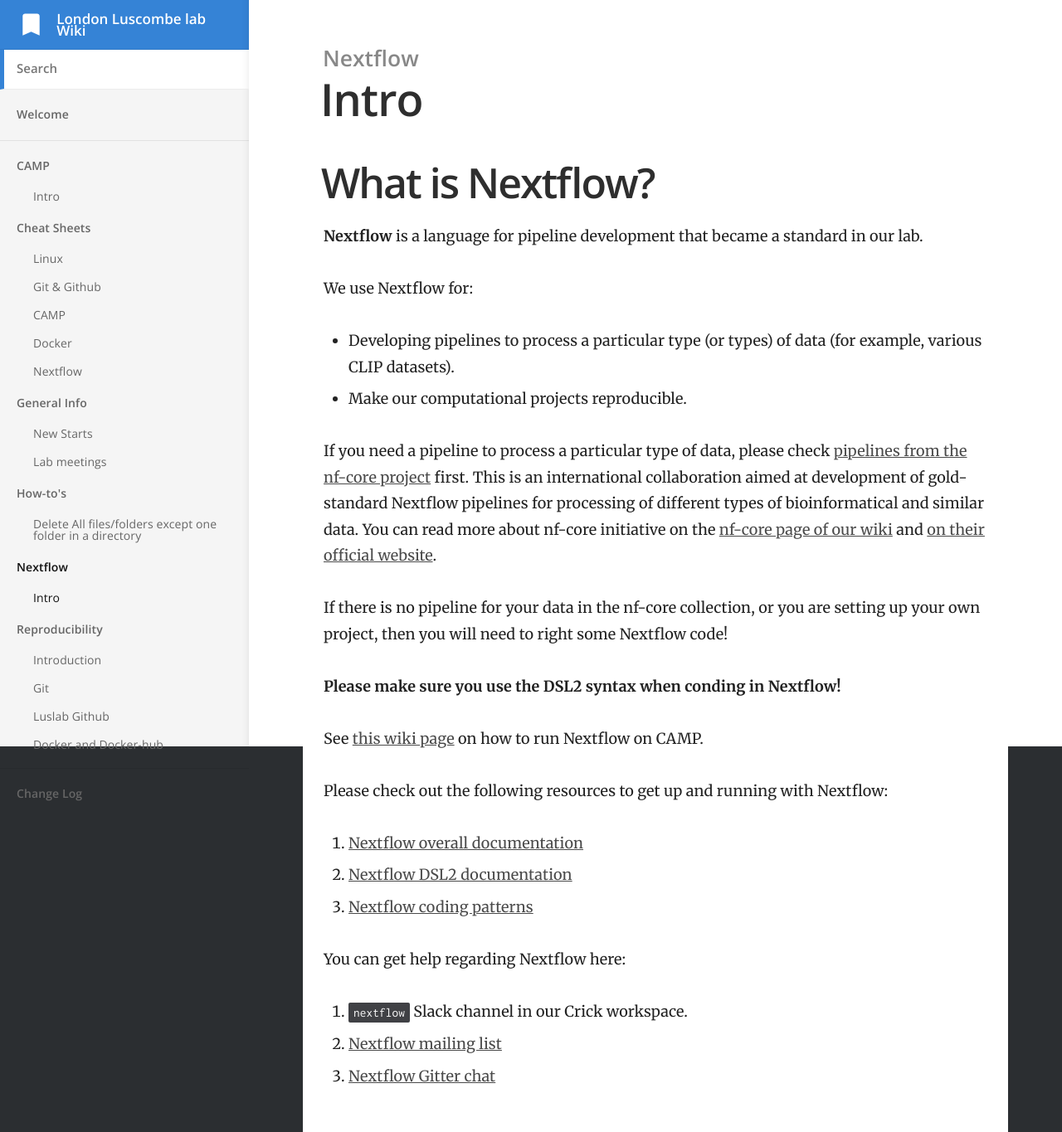
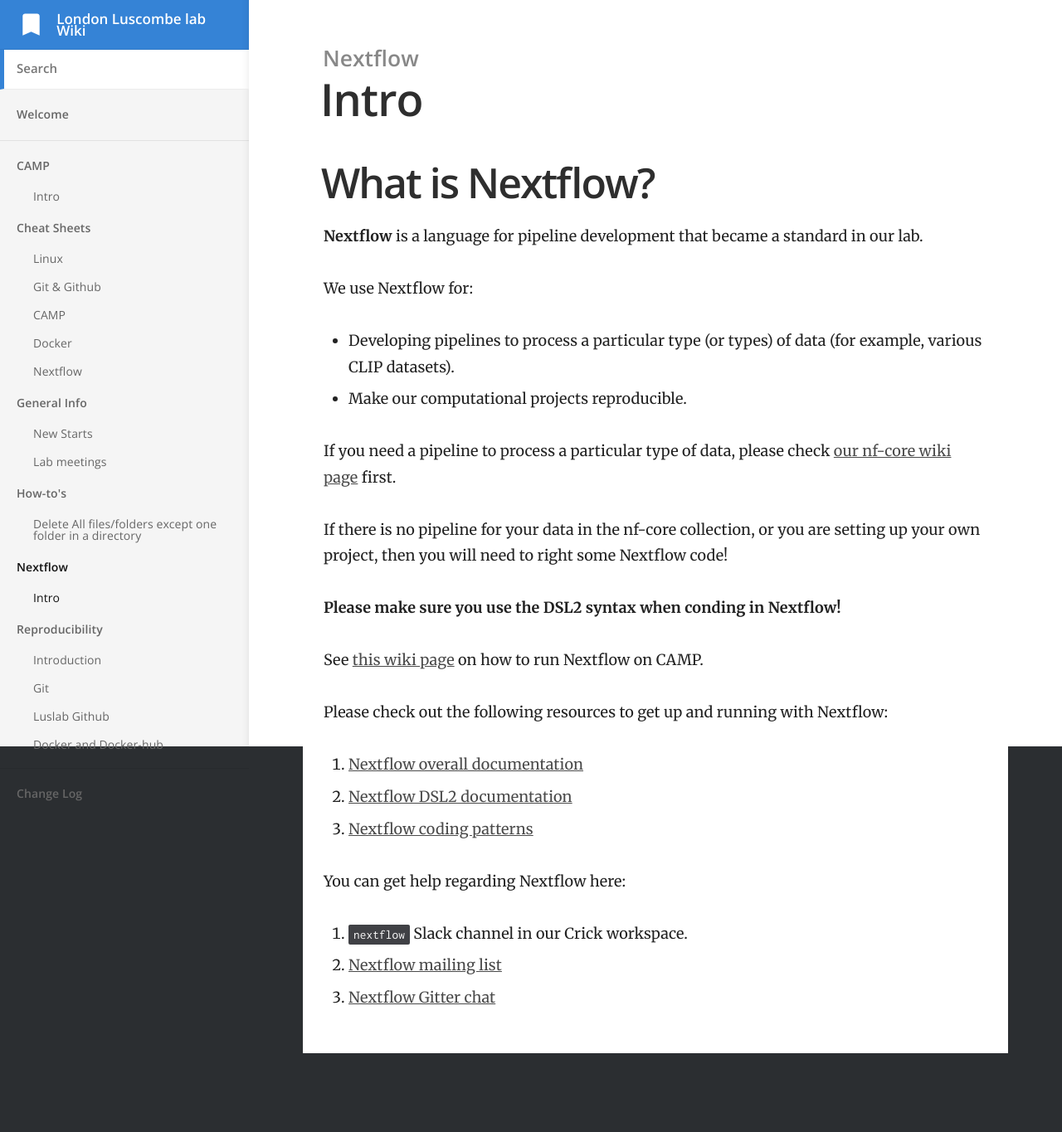
Before and after one commit to luslab/luslab.github.io, a Jekyll site: the page built from _docs/nextflow/intro.md, in a window 1280 px wide. Shown: the whole page at 83% size. Built offline with Jekyll 4.4.1, drawn with Linux system fonts in a browser that asks for light colours; after the commit the page ends 1270 px from its top, so only the background shows below that.

Commit message:
Removed nf-core info from nextflow/intro.md

```diff
--- a/_docs/nextflow/intro.md
+++ b/_docs/nextflow/intro.md
@@ -13,9 +13,7 @@ We use Nextflow for:
  - Developing pipelines to process a particular type (or types) of data (for example, various CLIP datasets).
  - Make our computational projects reproducible.
 
-If you need a pipeline to process a particular type of data, please check [pipelines from the nf-core project](https://nf-co.re/pipelines) first.
-This is an international collaboration aimed at development of gold-standard Nextflow pipelines for processing of different types of bioinformatical
-and similar data. You can read more about nf-core initiative on the [nf-core page of our wiki](https://github.com/luslab/luslab.github.io/blob/master/_docs/nextflow/nf-core.md) and [on their official website](https://nf-co.re/).
+If you need a pipeline to process a particular type of data, please check [our nf-core wiki page](...) first.
 
 If there is no pipeline for your data in the nf-core collection, or you are setting up your own project, then you will need to right some Nextflow code!
 
```
